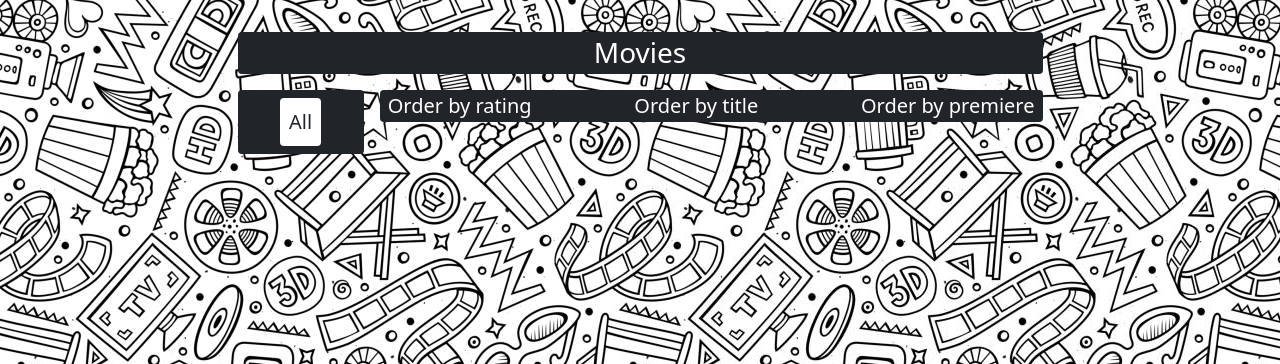
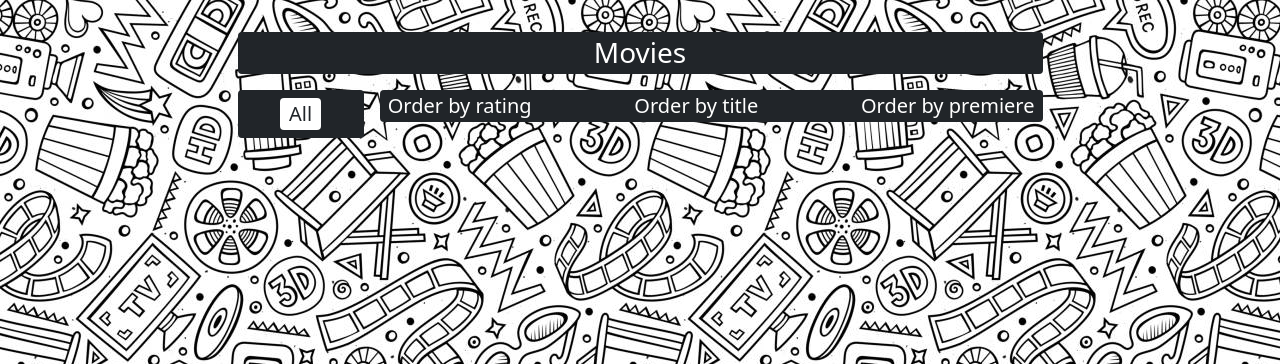
Before and after one commit to mamchurovskyy/cinema-course-project, a Django app: page / in a window 1280 px wide. Shown: the part 56-420 px from the top of the page. Run offline with Django 3.2, Linux system fonts and the light colour scheme; data that the repository does not hold is empty; some libraries are stand-ins or nearby versions.

Commit message:
Minor fixes

```diff
--- a/templates/cinema/cinema.html
+++ b/templates/cinema/cinema.html
@@ -15,13 +15,13 @@
       <div class="d-flex flex-column align-items-center px-2 text-white bg-dark rounded">
         <ul class="list-group list-group-flush">
           <a href="{% url "cinema:film_list"%}" class="text-decoration-none text-center">
-            <li class="list-group-item list-group-item-action rounded m-2 p-2{% if not genre %} selected" aria-current="true"{% else %}"{% endif %}>
+            <li class="list-group-item list-group-item-action rounded m-2 px-2 py-0{% if not genre %} selected" aria-current="true"{% else %}"{% endif %}>
               <span class="fs-5">All</span>
             </li>
           </a>
           {% for g in genres %}
             <a href="{{ g.get_absolute_url }}" class="text-decoration-none text-center">
-              <li class="list-group-item list-group-item-action rounded m-2 p-2{% if genre.slug == g.slug %} selected" aria-current="true"{% else %}"{% endif %}>
+              <li class="list-group-item list-group-item-action rounded m-2 px-2 py-0{% if genre.slug == g.slug %} selected" aria-current="true"{% else %}"{% endif %}>
                 <span class="fs-5">{{ g.name }}</span>
               </li>
             </a>
```
